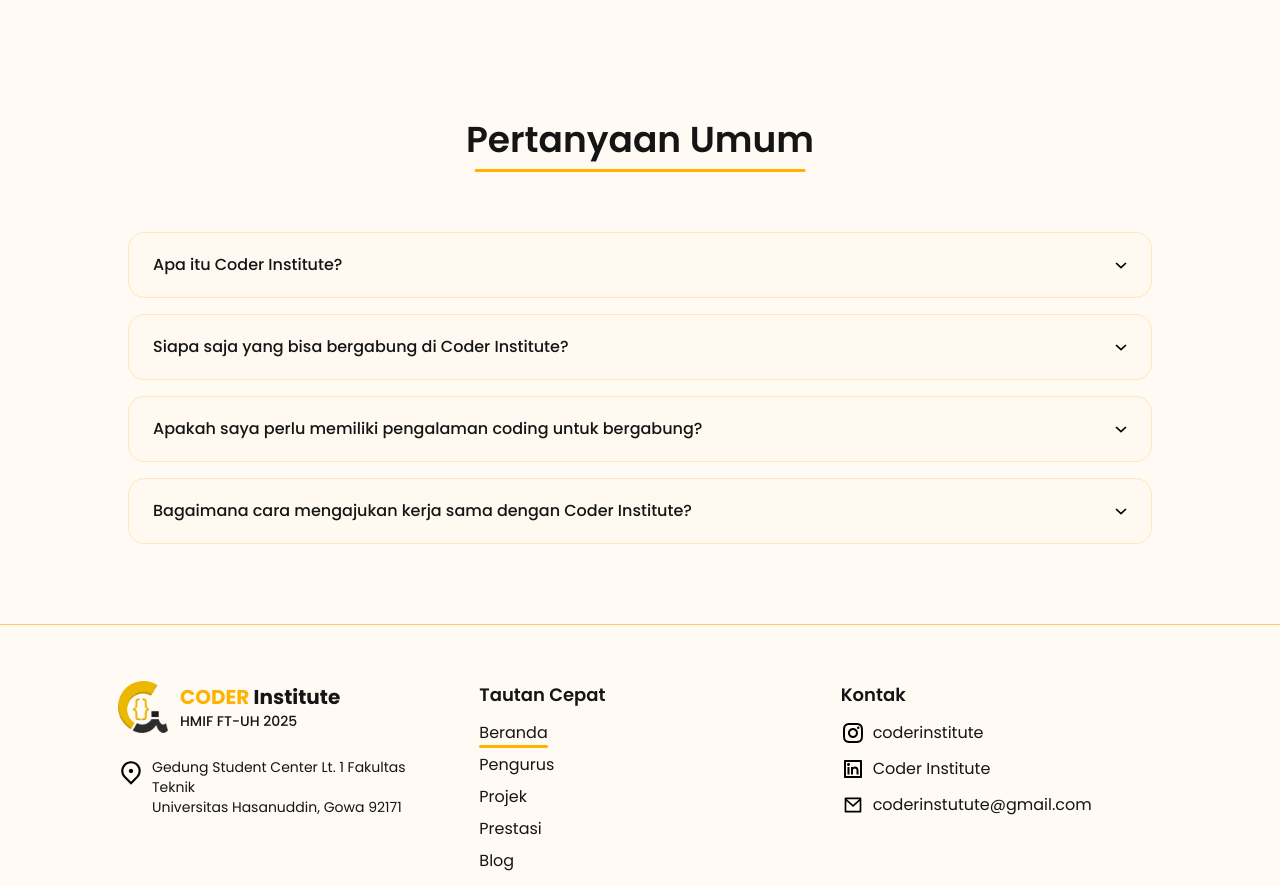
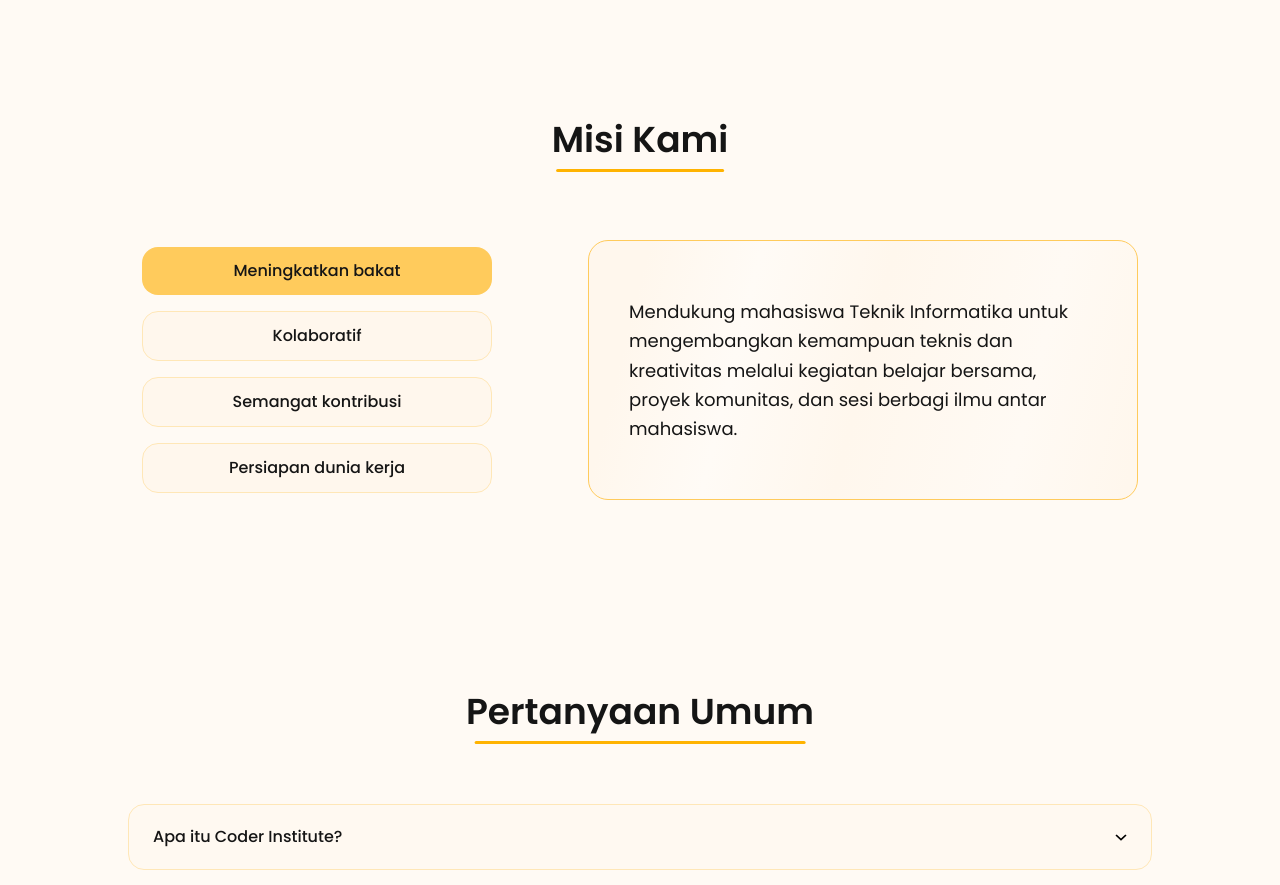
Before and after one commit to Coder-Institute-HMIF-FT-UH/website-coder-institute, a Next.js app: page / in a window 1280 px wide. Shown: the part 1500-2385 px from the top of the page. Built offline with nearby package versions, Linux system fonts and the light colour scheme.

Commit message:
feat(misi-kami): add MisiKamiSection and MisiKamiButton with integrated data, and add clsx for dynamic styling

```diff
--- a/package.json
+++ b/package.json
@@ -16,6 +16,7 @@
   "dependencies": {
     "@vercel/analytics": "^1.5.0",
     "@vercel/speed-insights": "^1.2.0",
+    "clsx": "^2.1.1",
     "next": "15.5.3",
     "react": "19.1.0",
     "react-dom": "19.1.0"
--- a/src/components/beranda/BerandaSection.tsx
+++ b/src/components/beranda/BerandaSection.tsx
@@ -1,6 +1,7 @@
 import '@/styles/beranda.css';
 import { FAQSection } from './FAQ/FAQSection';
 import { HeroSection } from './hero/HeroSection';
+import { MisiKamiSection } from './misi-kami/MisiKamiSection';
 import { TentangKamiSection } from './tentang-kami/TentangKamiSection';
 
 const BerandaSection = () => {
@@ -9,7 +10,7 @@ const BerandaSection = () => {
       <HeroSection />
       <TentangKamiSection />
       {/* visi kami section */}
-      {/* misi kami section */}
+      <MisiKamiSection />
       {/* prestasi terbaru section */}
       {/* project terbaru section */}
       {/* apa kata mereka section */}
--- /dev/null
+++ b/src/components/beranda/misi-kami/MisiKamiButton.tsx
@@ -0,0 +1,31 @@
+'use client';
+
+import clsx from 'clsx';
+import React from 'react';
+
+interface MisiKamiButtonProps {
+  label: string;
+  active?: boolean;
+  onClick?: () => void;
+}
+
+export const MisiKamiButton: React.FC<MisiKamiButtonProps> = ({
+  label,
+  active = false,
+  onClick,
+}) => {
+  return (
+    <button
+      onClick={onClick}
+      className={clsx(
+        'text- w-full rounded-2xl px-4 py-3 text-base font-medium transition-all duration-200',
+        'flex cursor-pointer items-center justify-center font-medium',
+        active
+          ? 'bg-[#FFCB5C]'
+          : 'border-[1.2px] border-[#FFE7B7] bg-[#FFF7ED] hover:bg-[#FFECB1]'
+      )}
+    >
+      {label}
+    </button>
+  );
+};
--- /dev/null
+++ b/src/components/beranda/misi-kami/MisiKamiSection.tsx
@@ -0,0 +1,45 @@
+'use client';
+
+import { useState } from 'react';
+
+import { misiKamiData } from '@/data/beranda/misiKamiData';
+
+import { SectionHeading } from '../SectionHeading';
+
+import { MisiKamiButton } from './MisiKamiButton';
+
+export const MisiKamiSection = () => {
+  const [selectedId, setSelectedId] = useState(1);
+  const selectedItem = misiKamiData.find(item => item.id === selectedId);
+
+  return (
+    <section className="mx-auto">
+      <SectionHeading title="Misi Kami" />
+
+      <div className="mt-6 flex flex-col items-center justify-center gap-8 md:mt-10 md:flex-row md:gap-16 xl:gap-24">
+        <div className="flex w-full flex-col gap-4 md:w-[350px] md:max-w-[350px]">
+          {misiKamiData.map(item => (
+            <MisiKamiButton
+              key={item.id}
+              label={item.title}
+              active={selectedId === item.id}
+              onClick={() => setSelectedId(item.id)}
+            />
+          ))}
+        </div>
+
+        <div
+          className="flex w-full items-center justify-center rounded-[20px] border border-[#FFCB5C] px-6 py-10 text-left sm:px-8 md:h-[260px] md:max-w-[550px] md:p-10"
+          style={{
+            background:
+              'linear-gradient(104deg, #FFF7ED 9.98%, #FFFBF6 28.58%, #FFF7ED 50.19%, #FFFAF4 78.46%, #FFF7ED 97.9%)',
+          }}
+        >
+          <p className="text-base leading-relaxed md:text-lg">
+            {selectedItem?.description}
+          </p>
+        </div>
+      </div>
+    </section>
+  );
+};
--- a/src/data/beranda/misiKami.ts
+++ /dev/null
@@ -1 +0,0 @@
-export const misiKami = [];
--- /dev/null
+++ b/src/data/beranda/misiKamiData.ts
@@ -0,0 +1,32 @@
+export interface MisiKamiItem {
+  id: number;
+  title: string;
+  description: string;
+}
+
+export const misiKamiData: MisiKamiItem[] = [
+  {
+    id: 1,
+    title: 'Meningkatkan bakat',
+    description:
+      'Mendukung mahasiswa Teknik Informatika untuk mengembangkan kemampuan teknis dan kreativitas melalui kegiatan belajar bersama, proyek komunitas, dan sesi berbagi ilmu antar mahasiswa.',
+  },
+  {
+    id: 2,
+    title: 'Kolaboratif',
+    description:
+      'Membangun lingkungan kolaboratif di mana mahasiswa dapat saling belajar, bekerja sama dalam proyek teknologi, dan menciptakan solusi inovatif secara tim.',
+  },
+  {
+    id: 3,
+    title: 'Semangat kontribusi',
+    description:
+      'Menumbuhkan semangat berbagi pengetahuan dan berkontribusi bagi sesama mahasiswa melalui mentoring, seminar, workshop, dan kegiatan pengembangan komunitas.',
+  },
+  {
+    id: 4,
+    title: 'Persiapan dunia kerja',
+    description:
+      'Membantu mahasiswa mempersiapkan diri menghadapi dunia profesional dengan membangun pengalaman nyata, portofolio proyek, dan soft skill yang relevan dengan industri.',
+  },
+];
```
Also changed, not shown: 1 other file (tests, documents, lock files or other folders).
